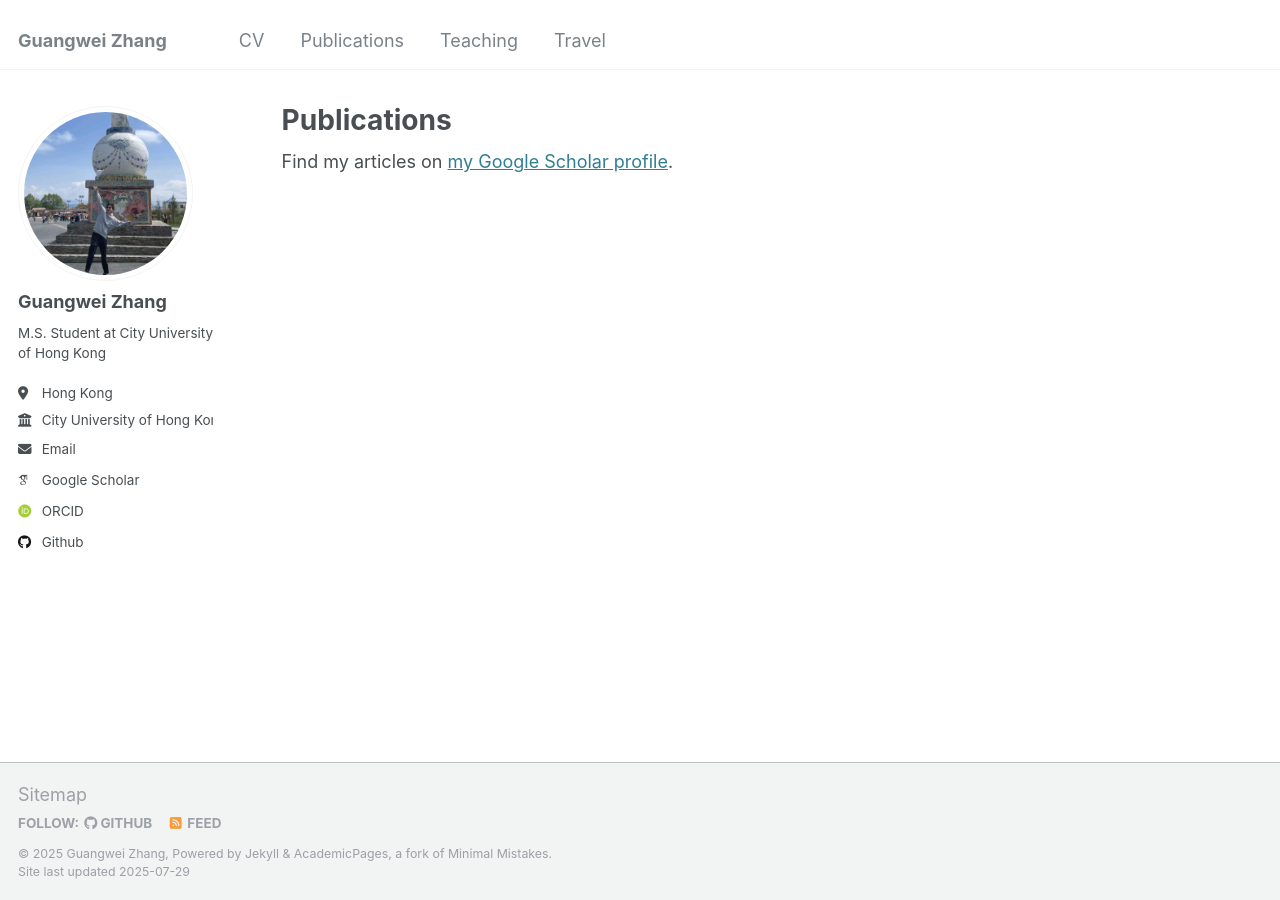
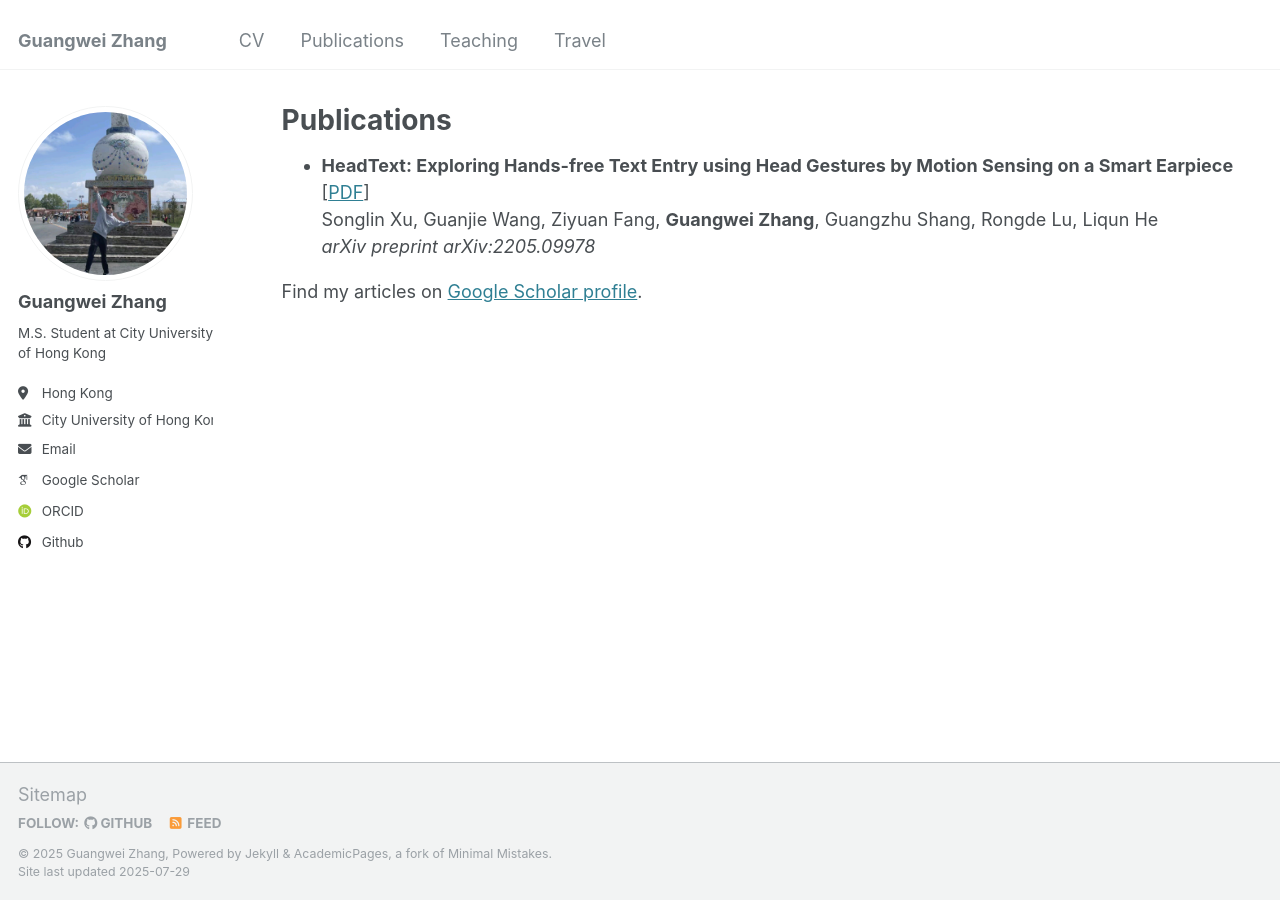
Before and after one commit to changhu73/changhu73.github.io, a Jekyll site: the page built from _pages/publications.html, in a window 1280 px wide. Built offline with Jekyll 4.4.1, drawn with Linux system fonts in a browser that asks for light colours; some web fonts are replaced.

Commit message:
Update publications.html

```diff
--- a/_pages/publications.html
+++ b/_pages/publications.html
@@ -7,4 +7,19 @@ author_profile: true
 ---
 
 
-  <div class="wordwrap">Find my articles on <a href="{{site.author.googlescholar}}">my Google Scholar profile</a>.</div>
+
+<ul>
+
+  <li>
+    <b>HeadText: Exploring Hands-free Text Entry using Head Gestures by Motion Sensing on a Smart Earpiece</b> [<a href="https://arxiv.org/pdf/2205.09978">PDF</a>]<br>
+    Songlin Xu, Guanjie Wang, Ziyuan Fang, <b>Guangwei Zhang</b>, Guangzhu Shang, Rongde Lu, Liqun He<br>
+    <i>arXiv preprint arXiv:2205.09978</i>
+  </li>
+
+
+</ul>
+
+
+
+
+  <div class="wordwrap">Find my articles on <a href="https://scholar.google.com/citations?hl=zh-CN&user=3A1Iqm4AAAAJ">Google Scholar profile</a>.</div>
```
